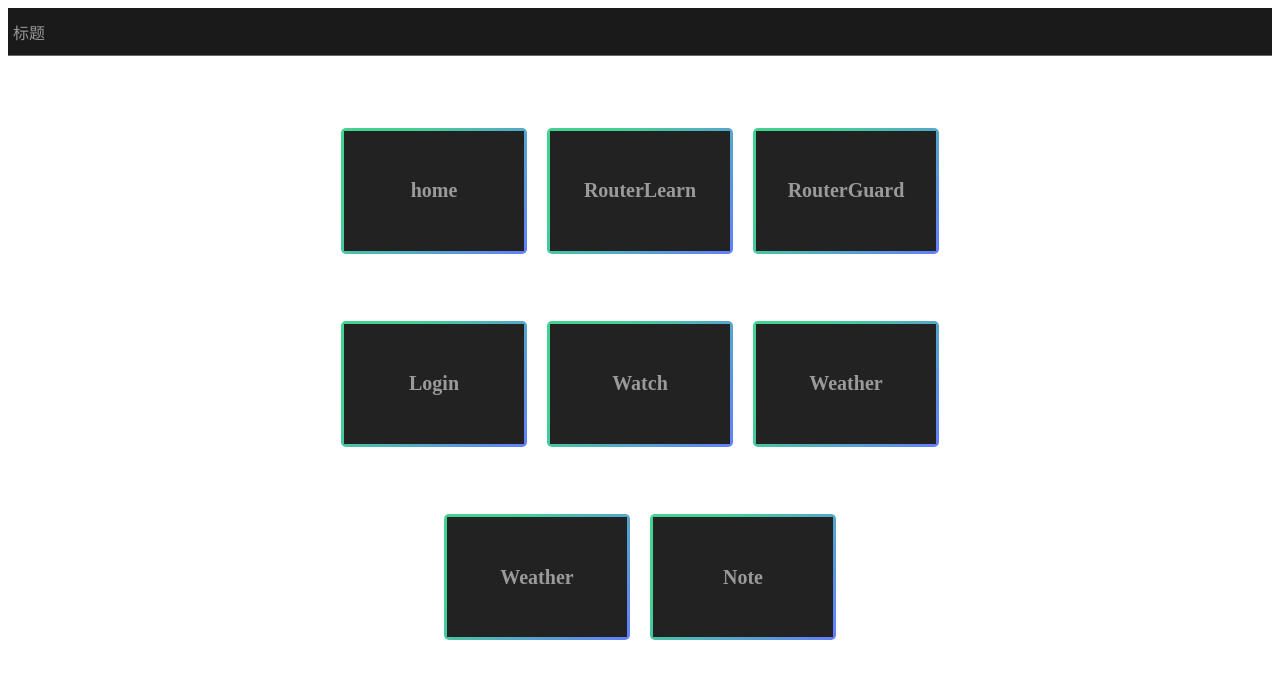
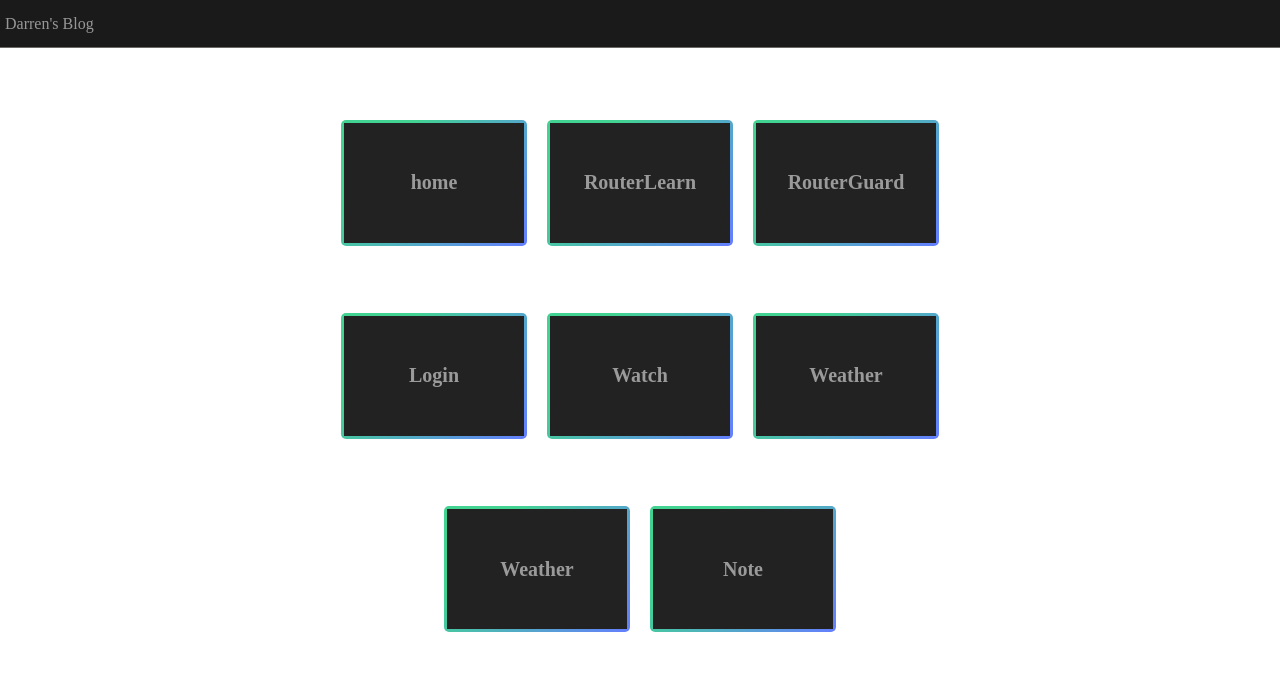
Before and after one commit to GADLO/DarrensBlog, a Vue app: page / in a window 1280 px wide. Shown: the top 678 px of the page. Built offline with nearby package versions, Linux system fonts and the light colour scheme.

Commit message:
home change

```diff
--- a/index.html
+++ b/index.html
@@ -6,6 +6,11 @@
   <link rel="icon" href="/favicon.ico">
   <meta name="viewport" content="width=device-width, initial-scale=1.0">
   <title>Darren's Blog</title>
+  <style>
+    body {
+      margin: 0;
+    }
+  </style>
 </head>
 
 <body>
--- a/src/App.vue
+++ b/src/App.vue
@@ -14,7 +14,7 @@ export default {
 </script>
 
 <template>
-  <header>标题</header>
+  <header><span>Darren's Blog</span></header>
   <RouterView></RouterView>
 </template>
 
```
